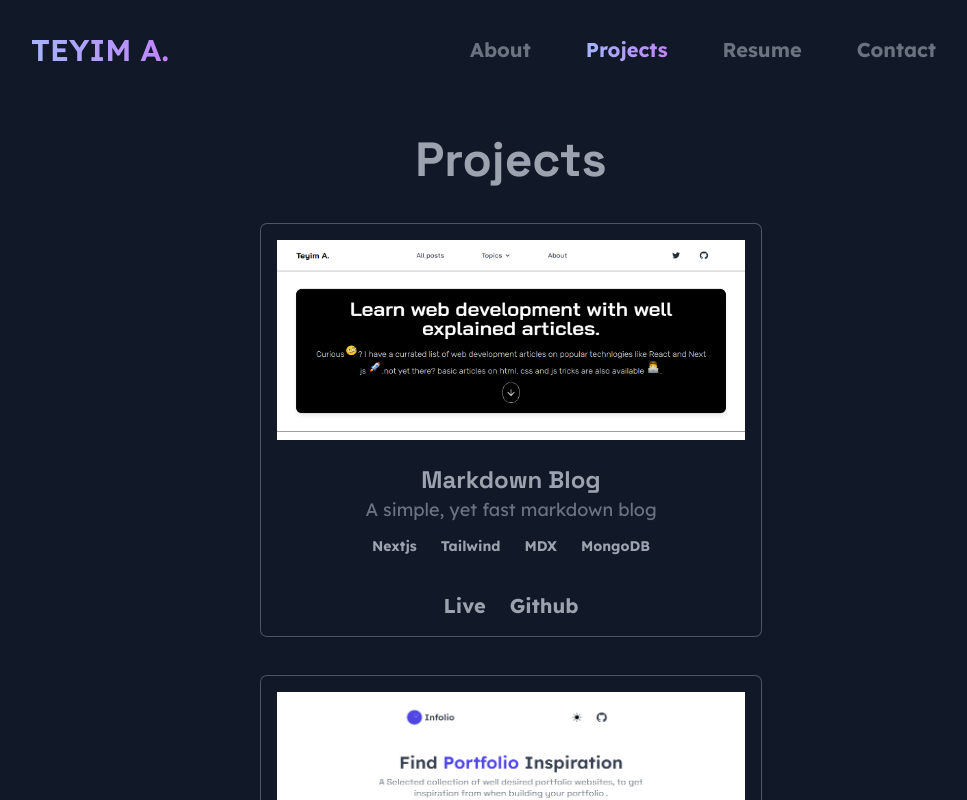
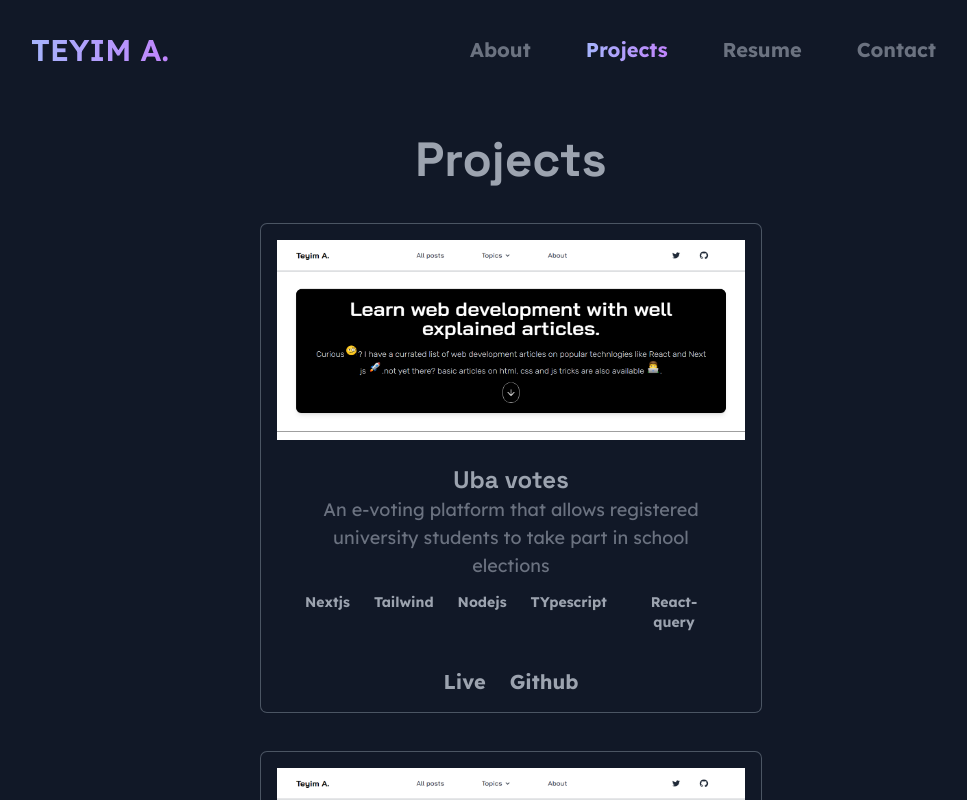
Before and after one commit to teyim/portfolio, a Next.js app: page /projects in a window 1280 px wide. Shown: the top 800 px of the page, without its empty margins (129-1096 px from the left). Built offline with nearby package versions, Linux system fonts and the light colour scheme.

Commit message:
Update projects.ts

```diff
--- a/data/projects.ts
+++ b/data/projects.ts
@@ -1,8 +1,17 @@
 import { Project } from 'types';
 
 export const projects: Project[] = [
+    {
+    id: 0,
+    title: 'Uba votes',
+    desc: 'An e-voting platform that allows registered university students to take part in school elections',
+    img: '/static/projects/markdown-blog.png',
+    link: 'https://uba-votes.vercel.app/',
+    github: 'https://github.com/teyim/Uba-votes',
+    tags: ['Nextjs', 'Tailwind', 'Nodejs', 'TYpescript',"React-query"],
+  },
   {
-    id: 0,
+    id: 1,
     title: 'Markdown Blog',
     desc: 'A simple, yet fast markdown blog',
     img: '/static/projects/markdown-blog.png',
@@ -11,7 +20,7 @@ export const projects: Project[] = [
     tags: ['Nextjs', 'Tailwind', 'MDX', 'MongoDB'],
   },
   {
-    id: 1,
+    id: 2,
     title: 'Infolio',
     desc: 'A collection of well designed developer portfolios, to get inspiration from',
     img: '/static/projects/infolio.png',
@@ -20,7 +29,7 @@ export const projects: Project[] = [
     tags: ['Nextjs', 'Tailwind', 'Typescript', 'Sanity'],
   },
   {
-    id: 2,
+    id: 3,
     title: 'Cultured kid',
     desc: 'Platform to buy and sell arts works',
     img: '/static/projects/culturedkid.png',
@@ -29,7 +38,7 @@ export const projects: Project[] = [
     tags: ['Nextjs', 'Tailwind', 'Firebase', 'Zustand'],
   },
   {
-    id: 3,
+    id: 4,
     title: 'Walle',
     desc: 'A dynamic Readme image that changes based on github activity',
     img: '/static/projects/walle.png',
@@ -37,7 +46,7 @@ export const projects: Project[] = [
     tags: ['Nodejs', 'Github actions', 'Vercel-og'],
   },
   {
-    id: 4,
+    id: 5,
     title: 'Jadoo',
     desc: 'Frontend for a Bus ticket booking platform to reduce wait time at travelling agencies',
     img: '/static/projects/jadoo.png',
@@ -46,7 +55,7 @@ export const projects: Project[] = [
     tags: ['React', 'Redux', 'Tailwind', 'Firebase'],
   },
   {
-    id: 5,
+    id: 6,
     title: 'Portfolio Website',
     desc: 'My personal portfolio website',
     img: '/static/projects/portfolio.png',
```
